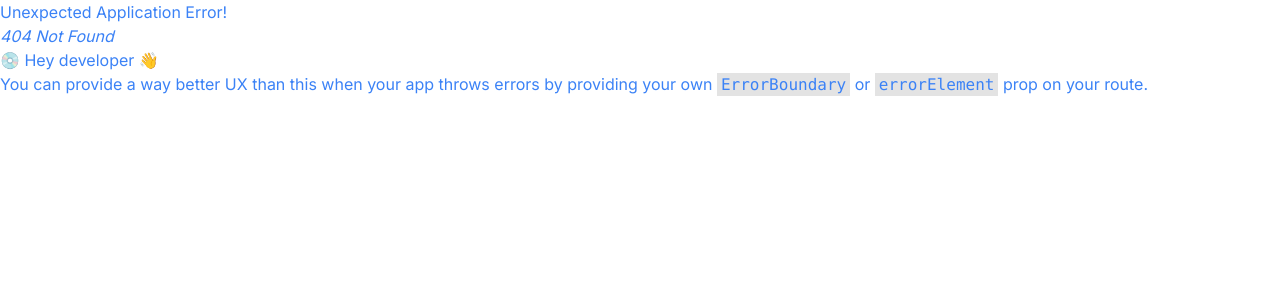
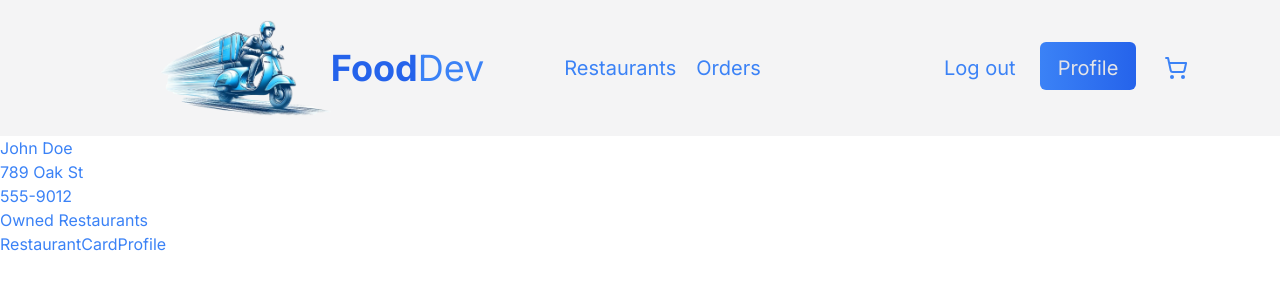
Before and after one commit to arthurdpcm/FoodDelivery, a React (Vite) app: page /profile in a window 1280 px wide. Before the commit this address had no page. Shown: the top 300 px of the page. Built offline with nearby package versions, Linux system fonts and the light colour scheme.

Commit message:
begin profile page, cart header

```diff
--- a/src/components/Header.tsx
+++ b/src/components/Header.tsx
@@ -14,7 +14,7 @@ const Header = () => {
 
   const [isSmallScreen, setIsSmallScreen] = useState<boolean>(() => {
     const storedValue = localStorage.getItem("isSmallScreen");
-    return storedValue ? JSON.parse(storedValue) : window.innerWidth <= 1080;
+    return storedValue ? JSON.parse(storedValue) : window.innerWidth <= 1150;
   });
 
   const [showNavBarImage, setShowNavBarImage] = useState<boolean>(() => {
@@ -26,7 +26,7 @@ const Header = () => {
 
   useEffect(() => {
     const handleResize = () => {
-      const newSize = window.innerWidth <= 1080;
+      const newSize = window.innerWidth <= 1150;
       setIsSmallScreen(newSize);
       localStorage.setItem("isSmallScreen", JSON.stringify(newSize));
     };
@@ -65,20 +65,27 @@ const Header = () => {
       </div>
       <div className="flex">
         {isSmallScreen ? (
+        <div className="flex gap-5">
+          {user && (
+
+            <button onClick={()=>navigate(`/cart`)} className="hover:bg-zinc-200 p-3 rounded-full">
+              <ShoppingCart className="text-blue-700" size={24}/>
+            </button>
+
+          )}
           <MenuButton />
-        ) : (
+        </div>
+      ) : (
           <nav className="sm:mr-20 mr-16">
             <ul className="flex flex-row gap-4 text-sm sm:text-xl items-center">
               <li className="w-20"><a href="#" className="hover:underline font-normal">{!user ? 'Sign Up' : 'Log out'} </a></li>
               <li>
-                <a href="#">
-                  <button
-                    className="p-3  mb-1 bg-gradient-to-r from-blue-500 to-blue-600 text-zinc-200 font-normal h-12 w-24 rounded-md
-                      hover:from-blue-400 hover:to-blue-500 hover:text-zinc-100 transition duration-300">
-                    {!user ? 'Sign In' : 'Profile'}
+                <button onClick={()=>navigate(user ? `/profile` : `/signIn`)}
+                  className="p-3  mb-1 bg-gradient-to-r from-blue-500 to-blue-600 text-zinc-200 font-normal h-12 w-24 rounded-md
+                    hover:from-blue-400 hover:to-blue-500 hover:text-zinc-100 transition duration-300">
+                  {!user ? 'Sign In' : 'Profile'}
 
-                  </button>
-                </a>
+                </button>
               </li>
               {user ? (
                 <li>
--- a/src/components/MenuButton.tsx
+++ b/src/components/MenuButton.tsx
@@ -1,14 +1,7 @@
-// import { Menu } from 'lucide-react';
 import { useState } from 'react';
-// import MenuHome from './MenuHome';
 import '../../styles/menuButton.css';
 import { useUserContext } from '../contexts/UserContext';
-// import {   } from 'react-router-dom';
 
-
-// interface MenuButtonProps{
-//   className:string;
-// }
 
 const MenuButton: React.FC = () => {
 
@@ -18,10 +11,6 @@ const MenuButton: React.FC = () => {
 
   const handleToggleMenu = () => {
     setIsOpen(!isOpen);
-  };
-
-  const handleCloseMenu = () => {
-    setIsOpen(false);
   };
 
   return (
@@ -40,24 +29,24 @@ const MenuButton: React.FC = () => {
                 <a href='/restaurants' className=' py-5 block'>Restaurants</a>
               </li>
               <li className='hover:bg-blue-600 hover:bg-opacity-60 transition duration-300'>
-                <a href='/' className=' py-5 block' onClick={handleCloseMenu}>Orders</a>
+                <a href='/Orders' className=' py-5 block' onClick={()=>console.log("Order")}>Orders</a>
               </li>
               {!user ? (
                 <>
                     <li className='hover:bg-blue-600 hover:bg-opacity-60 transition duration-300'>
-                      <a href='/' className=' py-5 block' onClick={handleCloseMenu}>Log In</a>
+                      <a href='/' className=' py-5 block' onClick={()=>console.log("Log in")}>Log In</a>
                     </li>
                     <li className='hover:bg-blue-600 hover:bg-opacity-60 transition duration-300'>
-                      <a href='/' className=' py-5 block' onClick={handleCloseMenu}>Sign Up</a>
+                      <a href='/' className=' py-5 block' onClick={()=>console.log("Sign Up")}>Sign Up</a>
                     </li>
                   </>
               ):(
                 <>
                   <li className='hover:bg-blue-600 hover:bg-opacity-60 transition duration-300'>
-                    <a href='/' className=' py-5 block' onClick={handleCloseMenu}>Profile</a>
+                    <a href={user ? `/profile` : `/signIn`} className=' py-5 block'>Profile</a>
                   </li>
                   <li className='hover:bg-blue-600 hover:bg-opacity-60 transition duration-300'>
-                    <a href='/' className=' py-5 block' onClick={handleCloseMenu}>Log out</a>
+                    <a href='/' className=' py-5 block' onClick={()=>console.log("Log out")}>Log out</a>
                   </li>
                 </>
               )}
--- a/src/main.tsx
+++ b/src/main.tsx
@@ -6,6 +6,7 @@ import './index.css';
 import { RouterProvider, createBrowserRouter } from 'react-router-dom';
 import RestaurantPage from './pages/RestaurantPage';
 import { UserContextProvider } from './contexts/UserContext';
+import Profile from './pages/profile';
 
 const router = createBrowserRouter([
   {
@@ -15,6 +16,10 @@ const router = createBrowserRouter([
   {
     path: "/restaurants",
     element: <Restaurants />,
+  },
+  {
+    path: "/profile",
+    element: <Profile />,
   },
   {
     path: "/restaurants/:id",
--- a/src/pages/profile.tsx
+++ b/src/pages/profile.tsx
@@ -1,45 +1,29 @@
 import React from 'react';
 import RestaurantCard from '../components/Restaurant/RestaurantCardProfile';
-
-interface User {
-  id: number;
-  name: string;
-  address: string;
-  telephone: string;
-  own_restaurants: number[];
-  cart: Card[];
-}
-
-interface Card {
-  name: string;
-  address: string;
-  telephone: string;
-  photo?: string;
-}
+import { useUserContext } from '../contexts/UserContext';
+import Header from '../components/Header';
 
 
-const user: User = {
-  id: 101,
-  name: "John Doe",
-  address: "789 Oak St",
-  telephone: "555-9012",
-  own_restaurants: [1],
-  cart: []
-}
 
 const Profile: React.FC = () => {
+
+  const {user} = useUserContext()
+
   return (
-    <div>
-      <h1>{user.name}</h1>
-      <p>{user.address}</p>
-      <p>{user.telephone}</p>
-      <h2>Owned Restaurants</h2>
+    <>
+      <Header/>
       <div>
-        {user.own_restaurants.map((restaurantId) => (
-          <RestaurantCard key={restaurantId} id={restaurantId} />
-        ))}
+        <h1>{user?.name}</h1>
+        <p>{user?.address}</p>
+        <p>{user?.telephone}</p>
+        <h2>Owned Restaurants</h2>
+        <div>
+          {user?.own_restaurants.map((restaurantId) => (
+            <RestaurantCard key={restaurantId} id={restaurantId} />
+          ))}
+        </div>
       </div>
-    </div>
+    </>
   );
 }
 
```
